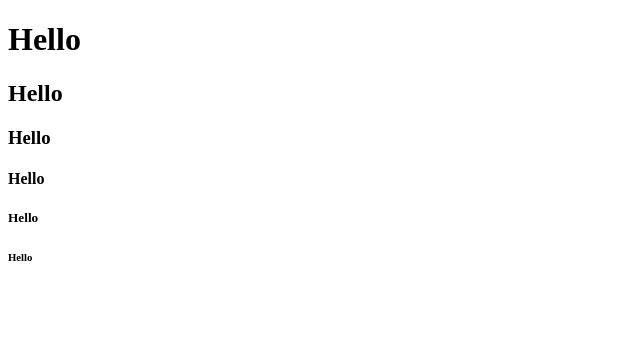
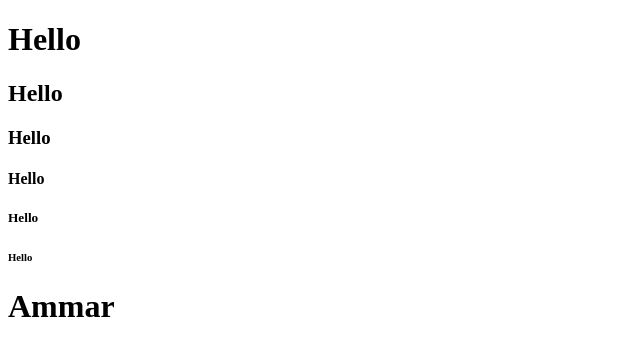
Before and after one commit to Ammar-Rashed/Any, a plain HTML site: page index.html in a window 1280 px wide. Shown: the whole page, without its empty margins (0-640 px from the left). Drawn offline with Linux system fonts and the light colour scheme.

Commit message:
UPTATED WRITE AMMAR

```diff
--- a/index.html
+++ b/index.html
@@ -13,5 +13,6 @@
     <h4>Hello</h4>
     <h5>Hello</h5>
     <h6>Hello</h6>
+    <h1>Ammar</h1>
 </body>
 </html>
```
